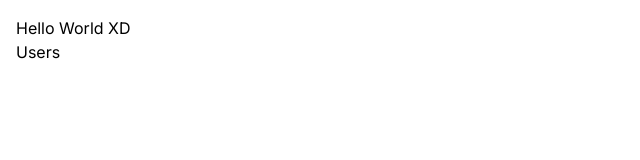
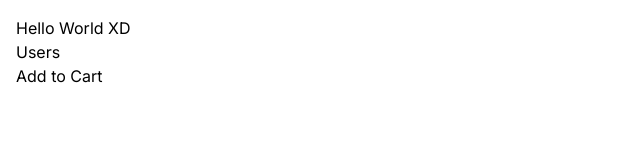
Before and after one commit to BenzReactHub/NextJS-Demo, a Next.js app: page / in a window 1280 px wide. Shown: the top 160 px of the page, without its empty margins (0-640 px from the left). Built offline with nearby package versions, Linux system fonts and the light colour scheme.

Commit message:
10.7- Client and Server Components - Code with Mosh

```diff
--- /dev/null
+++ b/app/components/AddToCart.jsx
@@ -0,0 +1,18 @@
+"use client"; // 整個component變成client component
+import React from "react";
+
+const AddToCart = () => {
+  return (
+    <div>
+      <button
+        onClick={() => {
+          console.log("click");
+        }}
+      >
+        Add to Cart
+      </button>
+    </div>
+  );
+};
+
+export default AddToCart;
--- /dev/null
+++ b/app/components/ProductCard.tsx
@@ -0,0 +1,12 @@
+import React from "react";
+import AddToCart from "./AddToCart";
+
+const ProductCard = () => {
+  return (
+    <div>
+      <AddToCart />
+    </div>
+  );
+};
+
+export default ProductCard;
--- a/app/page.tsx
+++ b/app/page.tsx
@@ -1,5 +1,6 @@
 // import Image from 'next/image'
 import Link from 'next/link'
+import ProductCard from './components/ProductCard'
 
 export default function Home() {
   return (
@@ -10,6 +11,7 @@
 
       {/* 這才是正確的Clinet Side Navigation方式 */}
       <Link href="/users">Users</Link>
+      <ProductCard/>
       </main>
 
   )
```
